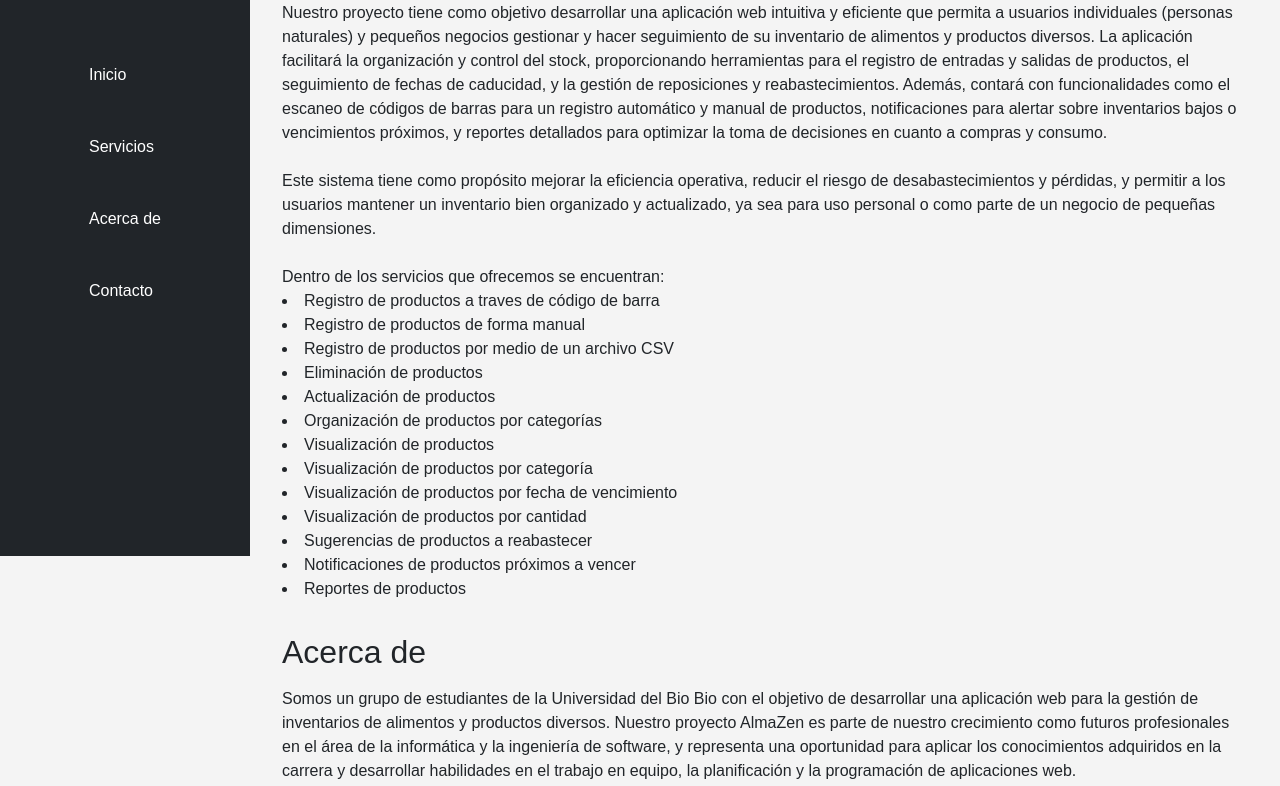
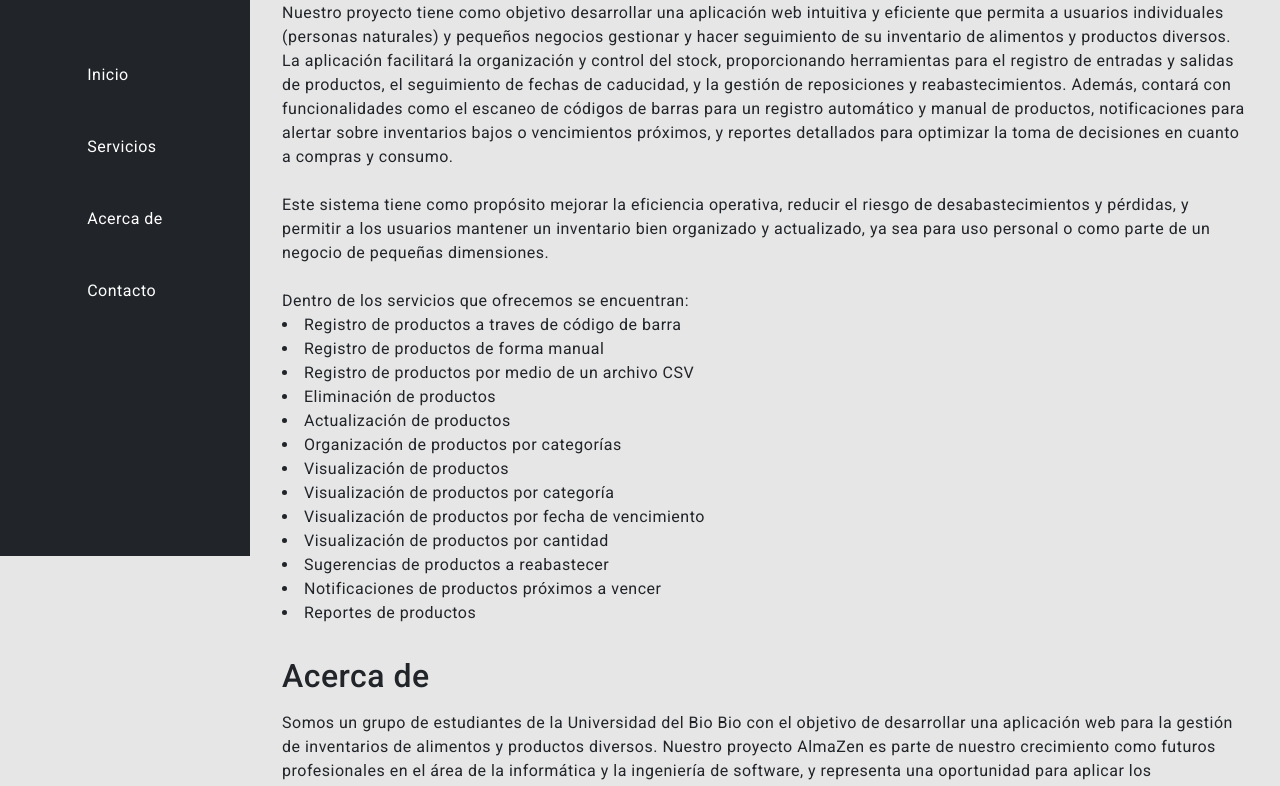
Before and after one commit to Trabajo-Tutores/Proyecto_Inventario, a plain HTML site: page index.html in a window 1280 px wide. Shown: the part 244-1030 px from the top of the page. Drawn offline with nearby package versions, Linux system fonts and the light colour scheme.

Commit message:
Minium details

```diff
--- a/css/style.css
+++ b/css/style.css
@@ -1,8 +1,9 @@
 body {
-    font-family: 'Arial', sans-serif;
+    font-family: 'Roboto', sans-serif;
+    letter-spacing: 0.5px;
     margin: 0;
     padding: 0;
-    background-color: #f4f4f4;
+    background-color: #e6e6e6; /* Un gris más suave */
 }
 
 .sidebar {
@@ -17,7 +18,7 @@ body {
 .sidebar .navbar-brand {
     color: #fff;
     font-size: 1.5rem;
-    text-transform: uppercase;
+    /* text-transform: uppercase; */
     display: flex;
     align-items: center;
 }
@@ -38,13 +39,19 @@ body {
 
 .sidebar .nav-link {
     color: #fff;
+    transition: background-color 0.3s ease, transform 0.2s ease;
     text-decoration: none;
     padding: 0.5rem 1rem;
     display: block;
 }
 
 .sidebar .nav-link:hover {
-    background-color: #444;
+    background-color: #555;
+    transform: translateX(5px); /* Un pequeño desplazamiento */
+}
+
+.sidebar .nav-link.active {
+    background-color: #007bff; /* Color azul para el enlace activo */
 }
 
 .content {
--- a/index.html
+++ b/index.html
@@ -5,6 +5,7 @@
     <meta name="viewport" content="width=device-width, initial-scale=1.0">
     <title>Web con Navbar Izquierda</title>
     <link rel="stylesheet" href="https://cdnjs.cloudflare.com/ajax/libs/bootstrap/5.3.0/css/bootstrap.min.css">
+    <link href="https://fonts.googleapis.com/css2?family=Roboto:wght@400;500&display=swap" rel="stylesheet">
     <link rel="stylesheet" href="css/style.css">
 </head>
 <body>
```
